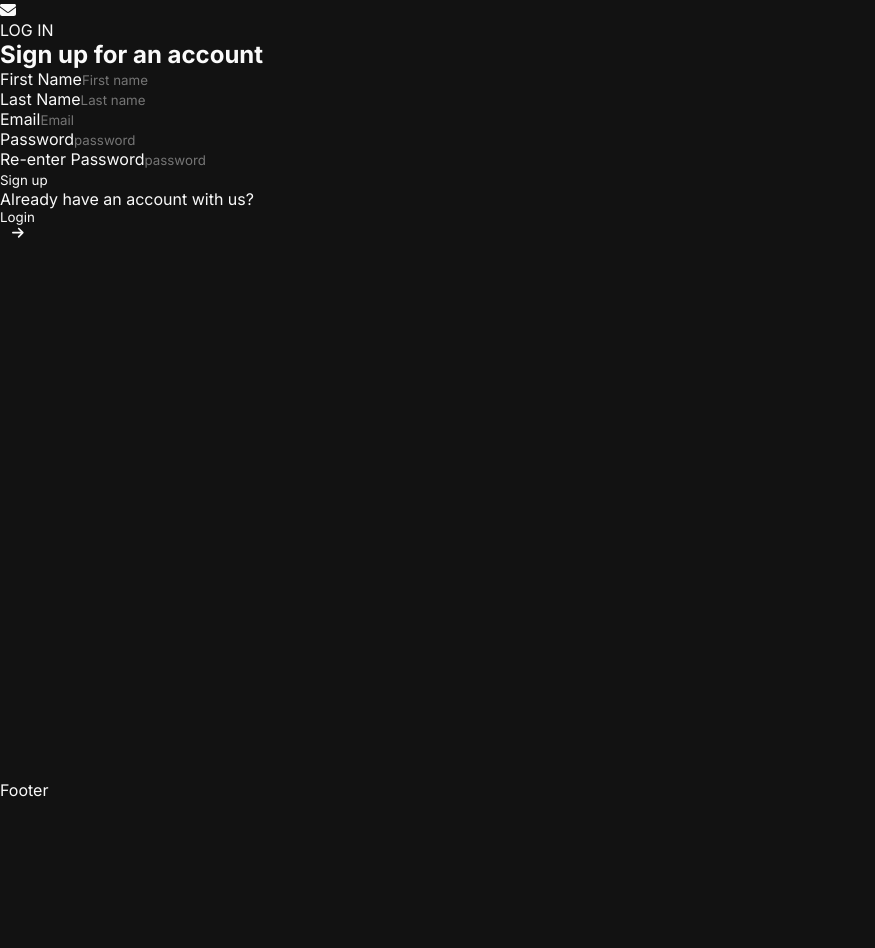
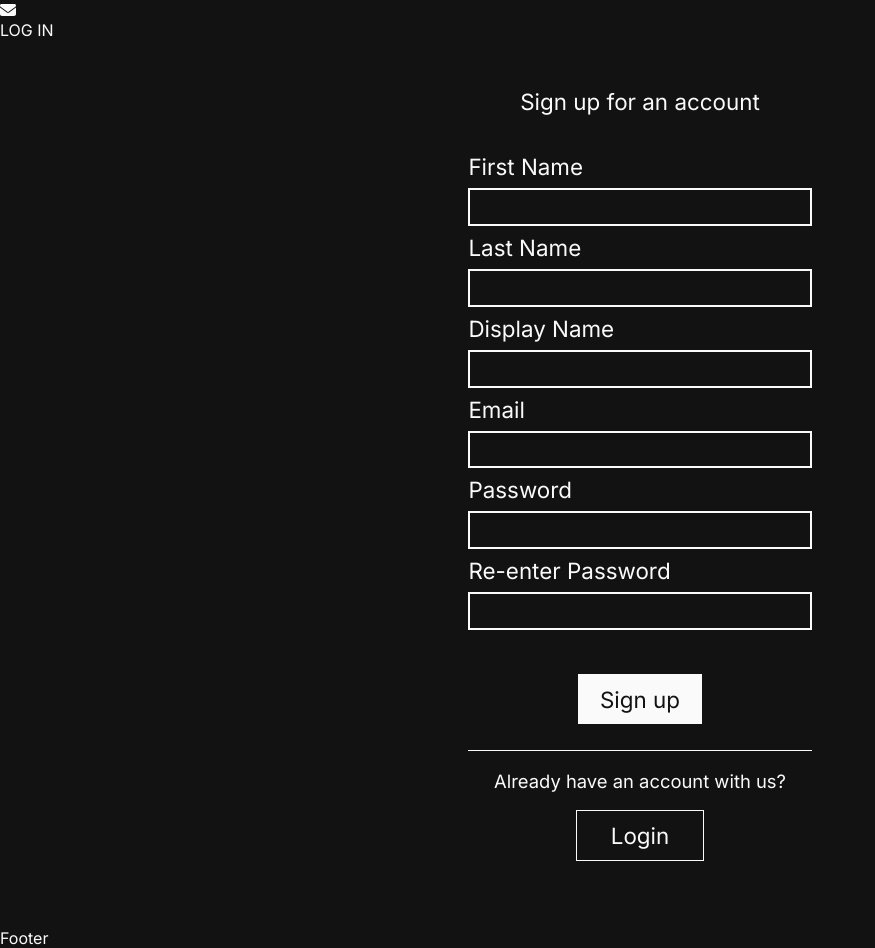
Before and after one commit to zbetters97/ChatApp, a React (Vite) app: page /authenticate in a window 1280 px wide. Both pictures are taken after a click on the button "Sign up". Shown: the whole page, without its empty margins (0-875 px from the left). Before the commit the page ends 800 px from the top, so only its background shows below. Built offline with nearby package versions, Linux system fonts and the light colour scheme; no server answers.

Commit message:
Alpha v0.0.3 Update -Added functionality to login and signup form

```diff
--- /dev/null
+++ b/src/features/auth/components/Alert.jsx
@@ -0,0 +1,12 @@
+import { faCircleExclamation } from "@fortawesome/free-solid-svg-icons";
+import { FontAwesomeIcon } from "@fortawesome/react-fontawesome";
+import "./alert.scss";
+
+export default function Alert({ message }) {
+  return (
+    <div className="alert" aria-expanded={message ? "true" : "false"}>
+      <FontAwesomeIcon icon={faCircleExclamation} className="alert__icon" />
+      <p>{message}</p>
+    </div>
+  );
+}
--- a/src/features/auth/components/Login.jsx
+++ b/src/features/auth/components/Login.jsx
@@ -1,14 +1,61 @@
+import { useRef, useState } from "react";
+import { useNavigate } from "react-router-dom";
 import { faArrowLeft } from "@fortawesome/free-solid-svg-icons";
 import { FontAwesomeIcon } from "@fortawesome/react-fontawesome";
+import { useAuthContext } from "src/features/auth/context/AuthContext";
+import Alert from "./Alert";
 
 export default function Login({ setIsSignup }) {
+  const { login } = useAuthContext();
+
+  const [error, setError] = useState("");
+  const formRef = useRef(null);
+
+  const navigate = useNavigate();
+
+  const handleSubmit = async (e) => {
+    e.preventDefault();
+
+    const formData = new FormData(formRef.current);
+
+    const email = formData.get("email");
+    const password = formData.get("password");
+
+    if (!validateData(email, password)) {
+      return;
+    }
+
+    if (await login(email, password, setError)) {
+      navigate("/");
+    }
+  };
+
+  const validateData = (email, password) => {
+    if (!email || email === "") {
+      setError("Please enter an email.");
+      return false;
+    }
+
+    if (!password || password === "") {
+      setError("Please enter a password.");
+      return false;
+    }
+
+    return true;
+  };
+
   return (
-    <form className="auth__form auth__form--login">
-      <FormInput label="Email" type="email" placeholder="Email" />
-      <FormInput label="Password" type="password" placeholder="password" />
+    <form
+      ref={formRef}
+      onSubmit={handleSubmit}
+      className="auth__form auth__form--login"
+    >
+      <FormInput id="email" label="Email" type="email" />
+      <FormInput id="password" label="Password" type="password" />
 
       <ResetPassword />
 
+      <Alert message={error} />
       <SubmitButton />
 
       <SignupButton setIsSignup={setIsSignup} />
@@ -16,18 +63,13 @@ export default function Login({ setIsSignup }) {
   );
 }
 
-function FormInput({ id, label, type, placeholder }) {
+function FormInput({ id, label, type }) {
   return (
     <div className="auth__group">
       <label htmlFor={id} className="auth__label">
         {label}
       </label>
-      <input
-        id={id}
-        type={type}
-        placeholder={placeholder}
-        className="auth__input"
-      />
+      <input id={id} name={id} type={type} className="auth__input" />
     </div>
   );
 }
@@ -36,6 +78,7 @@ function ResetPassword() {
   return (
     <div className="auth__reset">
       <p>Forgot password?</p>
+
       <button type="button" className="auth__highlight">
         Click here
       </button>
@@ -58,9 +101,12 @@ function SignupButton({ setIsSignup }) {
       <button
         type="button"
         onClick={() => setIsSignup(true)}
-        className="auth__back-button"
+        className="auth__back-button auth__back-button--before"
       >
-        <FontAwesomeIcon icon={faArrowLeft} />
+        <FontAwesomeIcon
+          icon={faArrowLeft}
+          className="auth__arrow auth__arrow--before"
+        />
         <p>Sign up</p>
       </button>
     </div>
--- a/src/features/auth/components/Signup.jsx
+++ b/src/features/auth/components/Signup.jsx
@@ -1,24 +1,109 @@
+import { useRef, useState } from "react";
 import { faArrowRight } from "@fortawesome/free-solid-svg-icons";
 import { FontAwesomeIcon } from "@fortawesome/react-fontawesome";
+import { useAuthContext } from "src/features/auth/context/AuthContext";
+import Alert from "./Alert";
 
 export default function Signup({ setIsSignup }) {
+  const { signup } = useAuthContext();
+
+  const [error, setError] = useState("");
+  const formRef = useRef(null);
+
+  const handleSubmit = async (e) => {
+    e.preventDefault();
+
+    const formData = new FormData(formRef.current);
+
+    const firstname = formData.get("firstname");
+    const lastname = formData.get("lastname");
+    const displayname = formData.get("displayname");
+    const email = formData.get("email");
+    const password = formData.get("password");
+    const repassword = formData.get("repassword");
+
+    if (
+      !validateData(
+        firstname,
+        lastname,
+        displayname,
+        email,
+        password,
+        repassword
+      )
+    ) {
+      return;
+    }
+
+    if (
+      await signup(firstname, lastname, displayname, email, password, setError)
+    ) {
+      setIsSignup(false);
+    }
+  };
+
+  const validateData = (
+    firstname,
+    lastname,
+    displayname,
+    email,
+    password,
+    repassword
+  ) => {
+    if (!firstname || firstname === "") {
+      setError("Please enter a first name.");
+      return false;
+    }
+
+    if (!lastname || lastname === "") {
+      setError("Please enter a last name.");
+      return false;
+    }
+
+    if (!displayname || displayname === "") {
+      setError("Please enter a display name.");
+      return false;
+    }
+
+    if (!email || email === "") {
+      setError("Please enter an email.");
+      return false;
+    }
+
+    if (!password || password === "") {
+      setError("Please enter a password.");
+      return false;
+    }
+
+    if (!repassword || repassword === "") {
+      setError("Please re-enter the password.");
+      return false;
+    }
+
+    if (password !== repassword) {
+      setError("Passwords do not match.");
+      return false;
+    }
+
+    return true;
+  };
+
   return (
-    <form className="auth__form auth__form--signup">
-      <FormInput
-        id="firstname"
-        label="First Name"
-        type="text"
-        placeholder="First name"
-      />
-      <FormInput label="Last Name" type="text" placeholder="Last name" />
-      <FormInput label="Email" type="email" placeholder="Email" />
-      <FormInput label="Password" type="password" placeholder="password" />
-      <FormInput
-        label="Re-enter Password"
-        type="password"
-        placeholder="password"
-      />
+    <form
+      ref={formRef}
+      onSubmit={handleSubmit}
+      className="auth__form auth__form--signup"
+    >
+      <FormInput id="firstname" label="First Name" type="text" />
+      <FormInput id="lastname" label="Last Name" type="text" />
+      <FormInput id="displayname" label="Display Name" type="text" />
 
+      <FormInput id="email" label="Email" type="email" />
+
+      <FormInput id="password" label="Password" type="password" />
+      <FormInput id="repassword" label="Re-enter Password" type="password" />
+
+      <Alert message={error} />
       <SubmitButton />
 
       <LoginButton setIsSignup={setIsSignup} />
@@ -26,18 +111,13 @@ export default function Signup({ setIsSignup }) {
   );
 }
 
-function FormInput({ id, label, type, placeholder }) {
+function FormInput({ id, label, type }) {
   return (
     <div className="auth__group">
       <label htmlFor={id} className="auth__label">
         {label}
       </label>
-      <input
-        id={id}
-        type={type}
-        placeholder={placeholder}
-        className="auth__input"
-      />
+      <input id={id} name={id} type={type} className="auth__input" />
     </div>
   );
 }
@@ -57,10 +137,13 @@ function LoginButton({ setIsSignup }) {
       <button
         type="button"
         onClick={() => setIsSignup(false)}
-        className="auth__back-button"
+        className="auth__back-button auth__back-button--after"
       >
         <p>Login</p>
-        <FontAwesomeIcon icon={faArrowRight} />
+        <FontAwesomeIcon
+          icon={faArrowRight}
+          className="auth__arrow auth__arrow--after"
+        />
       </button>
     </div>
   );
--- /dev/null
+++ b/src/features/auth/components/alert.scss
@@ -0,0 +1,20 @@
+@use "src/styles/abstracts" as *;
+
+.alert {
+  @include font(0.5, normal, $basic-white, italic);
+  @include flexrow(center, center, 0.5em);
+  opacity: 0;
+  transition: all 0.2s;
+  margin: 0 auto;
+  padding: 1em 0;
+  width: fit-content;
+  height: 20px;
+
+  &[aria-expanded="true"] {
+    opacity: 1;
+  }
+
+  &__icon {
+    color: red;
+  }
+}
--- a/src/features/auth/hooks/useAuth.js
+++ b/src/features/auth/hooks/useAuth.js
@@ -17,7 +17,14 @@ import {
 import { auth, db } from "src/config/firebase";
 
 export function useAuth() {
-  async function signup(email, password, displayname, username, setError) {
+  async function signup(
+    firstname,
+    lastname,
+    displayname,
+    email,
+    password,
+    setError
+  ) {
     try {
       const userCredentials = await createUserWithEmailAndPassword(
         auth,
@@ -28,9 +35,10 @@ export function useAuth() {
       const newUser = userCredentials.user;
 
       const newUserData = {
+        firstname,
+        lastname,
+        displayname,
         email,
-        displayname,
-        username,
         createdAt: new Date(),
       };
 
--- a/src/layouts/navbar/Navbar.jsx
+++ b/src/layouts/navbar/Navbar.jsx
@@ -1,8 +1,11 @@
 import { Link, NavLink } from "react-router-dom";
 import { FontAwesomeIcon } from "@fortawesome/react-fontawesome";
 import { faEnvelope } from "@fortawesome/free-solid-svg-icons";
+import { useAuthContext } from "src/features/auth/context/AuthContext";
 
 export default function Navbar({ unreadMessages }) {
+  const { globalUser } = useAuthContext();
+
   return (
     <header className="nav">
       <nav className="navbar">
@@ -11,7 +14,7 @@ export default function Navbar({ unreadMessages }) {
           <NotificationBadge unreadCount={unreadMessages} link="/messages" />
         </div>
 
-        <LoginButton />
+        {globalUser ? <p>{globalUser.displayname}</p> : <LoginButton />}
       </nav>
     </header>
   );
--- a/src/pages/auth/AuthPage.jsx
+++ b/src/pages/auth/AuthPage.jsx
@@ -37,12 +37,15 @@ export default function AuthPage() {
 
   return (
     <section className="auth">
+      <div className="auth__container">
         <Header isSignup={isSignup} />
+
         {isSignup ? (
           <Signup setIsSignup={setIsSignup} />
         ) : (
           <Login setIsSignup={setIsSignup} />
         )}
+      </div>
     </section>
   );
 }
--- a/src/pages/auth/auth-page.scss
+++ b/src/pages/auth/auth-page.scss
@@ -1 +1,117 @@
 @use "src/styles/abstracts" as *;
+
+.auth {
+  margin: auto;
+  padding: 2em 0;
+  width: 100%;
+  max-width: 600px;
+
+  &__header {
+    @include font(1);
+    padding-bottom: 1em;
+  }
+
+  &__container {
+    @include flexcol(center, center, 1em);
+    margin: auto;
+    border-radius: 12px;
+    padding: 1em;
+    width: 100%;
+  }
+
+  &__form {
+    @include flexcol(initial, center, 0.5em);
+    margin: auto;
+    width: fit-content;
+  }
+
+  &__group {
+    @include flexcol(initial, flex-start, 0.5em);
+  }
+
+  &__label {
+    @include font(1);
+  }
+
+  &__input {
+    @include font(1);
+    outline: none;
+    border: 2px solid $basic-white;
+    padding: 0.15em 0.25em;
+  }
+
+  &__submit {
+    @include font(1);
+    margin: auto;
+    padding: 0.5em 1em;
+    width: fit-content;
+    color: $basic-black;
+    background-color: $basic-white;
+  }
+
+  &__reset {
+    @include font(0.75);
+    @include flexrow(center, center, 0.5em);
+  }
+
+  &__back {
+    @include font(0.75);
+    @include flexcol(initial, center, 1em);
+    margin-top: 1em;
+    border-top: 1px solid $basic-white;
+    padding: 1em;
+    width: 100%;
+  }
+
+  &__back-button {
+    @include font(1);
+    @include flexrow(center, center, 0.5em);
+    position: relative;
+    vertical-align: middle;
+    transition: all 0.2s;
+    margin: 0 auto;
+    margin: 0 auto;
+    border: 1px solid $basic-white;
+    padding: 0.5em 1.5em;
+    text-align: center;
+
+    &--before:hover {
+      padding-right: 1em;
+      padding-left: 2em;
+
+      .auth__arrow {
+        left: 10px;
+        opacity: 1;
+      }
+    }
+
+    &--after:hover {
+      padding-right: 2em;
+      padding-left: 1em;
+
+      .auth__arrow {
+        right: 10px;
+        opacity: 1;
+      }
+    }
+  }
+
+  &__arrow {
+    @include flexrow(center, center);
+    position: absolute;
+    top: 0;
+    flex-wrap: initial;
+    gap: initial;
+    transform: translateY(50%);
+    opacity: 0;
+    transition: 0.2s;
+
+    &--after {
+      right: 0;
+    }
+
+    &--before {
+      left: 0;
+    }
+  }
+}
```
Lines whose indentation alone changed are shown as unchanged.
